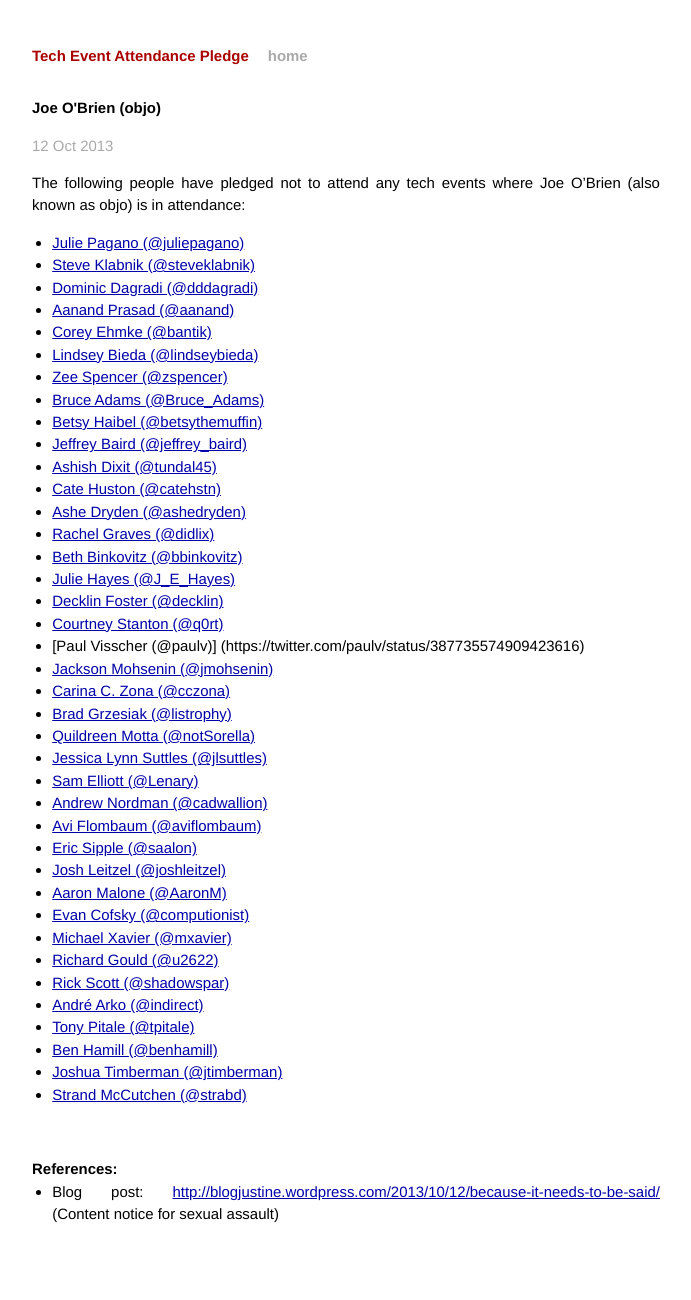
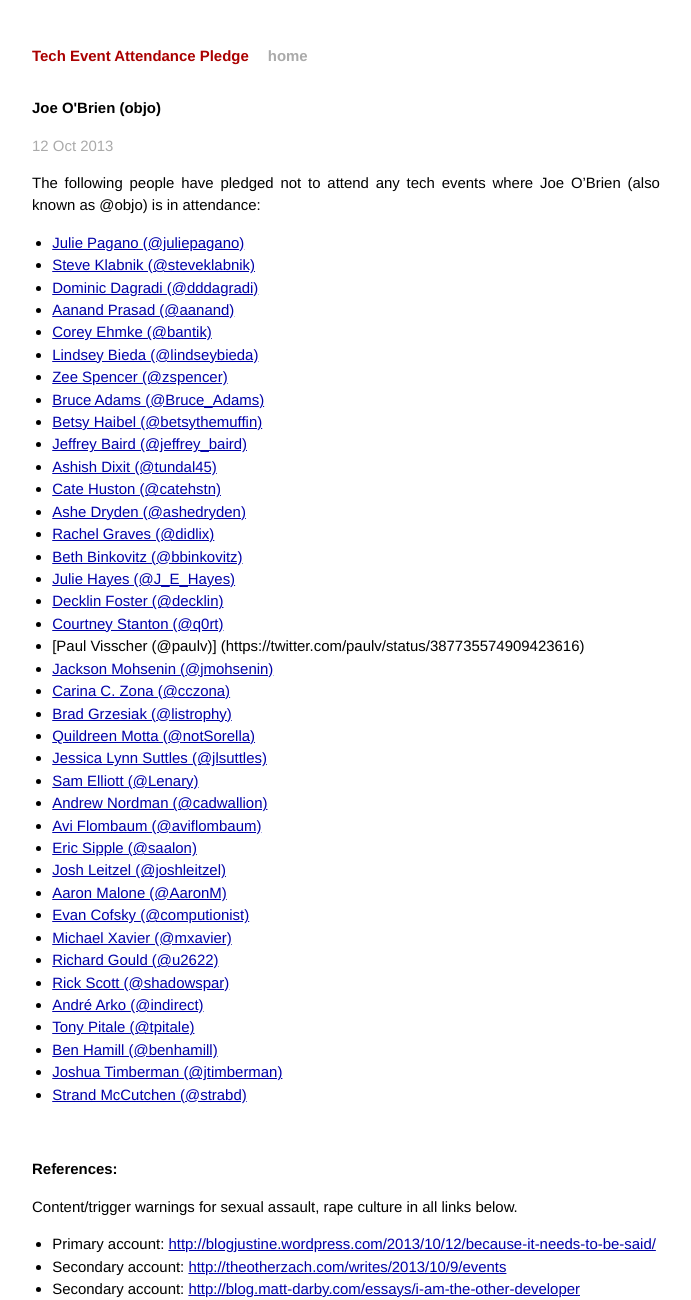
Before and after one commit to techtektek/tech-event-attendance-pledge.github.io, a Jekyll site: the page built from _posts/2013-10-12-objo.markdown, in a window 1280 px wide. Shown: the whole page, without its empty margins (294-985 px from the left). Built offline with Jekyll 4.4.1, drawn with Linux system fonts in a browser that asks for light colours; Markdown is read by kramdown in place of the engine named in the settings; before the commit the page ends 1226 px from its top, so only the background shows below that.

Commit message:
Adding additional references and adjusting descriptive language.

```diff
--- a/_posts/2013-10-12-objo.markdown
+++ b/_posts/2013-10-12-objo.markdown
@@ -6,7 +6,7 @@ categories:
 ---
 
 The following people have pledged not to attend any tech events where Joe
-O'Brien (also known as objo) is in attendance:
+O'Brien (also known as @objo) is in attendance:
 
 * [Julie Pagano (@juliepagano)](https://twitter.com/juliepagano/status/388839312558927872)
 * [Steve Klabnik (@steveklabnik)](https://twitter.com/steveklabnik/status/387731220664434690)
@@ -51,5 +51,7 @@ O'Brien (also known as objo) is in attendance:
 <br/>
 
 <h2>References:</h2>
-
-* Blog post: [http://blogjustine.wordpress.com/2013/10/12/because-it-needs-to-be-said/](http://blogjustine.wordpress.com/2013/10/12/because-it-needs-to-be-said/) (Content notice for sexual assault)
+<p>Content/trigger warnings for sexual assault, rape culture in all links below.</p>
+* Primary account: [http://blogjustine.wordpress.com/2013/10/12/because-it-needs-to-be-said/](http://blogjustine.wordpress.com/2013/10/12/because-it-needs-to-be-said/)
+* Secondary account: [http://theotherzach.com/writes/2013/10/9/events](http://theotherzach.com/writes/2013/10/9/events)
+* Secondary account: [http://blog.matt-darby.com/essays/i-am-the-other-developer](http://blog.matt-darby.com/essays/i-am-the-other-developer)
```
